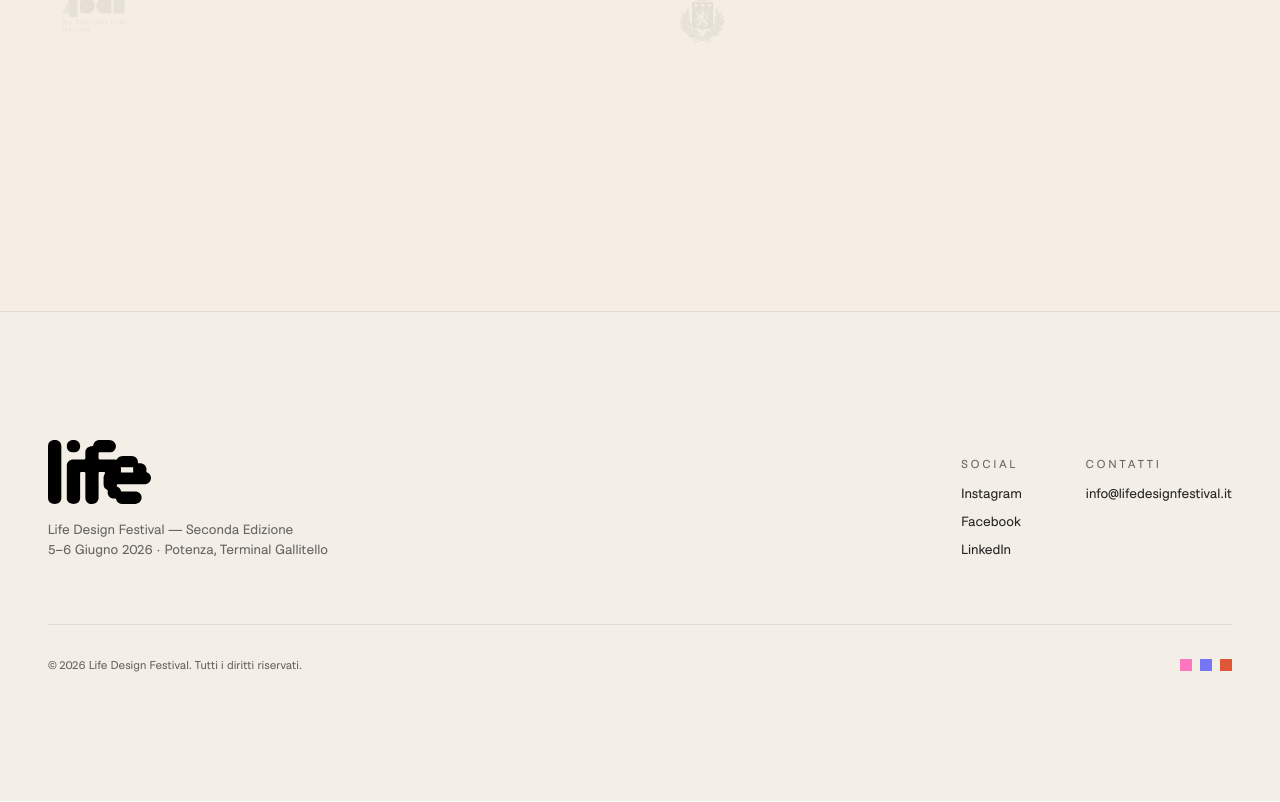
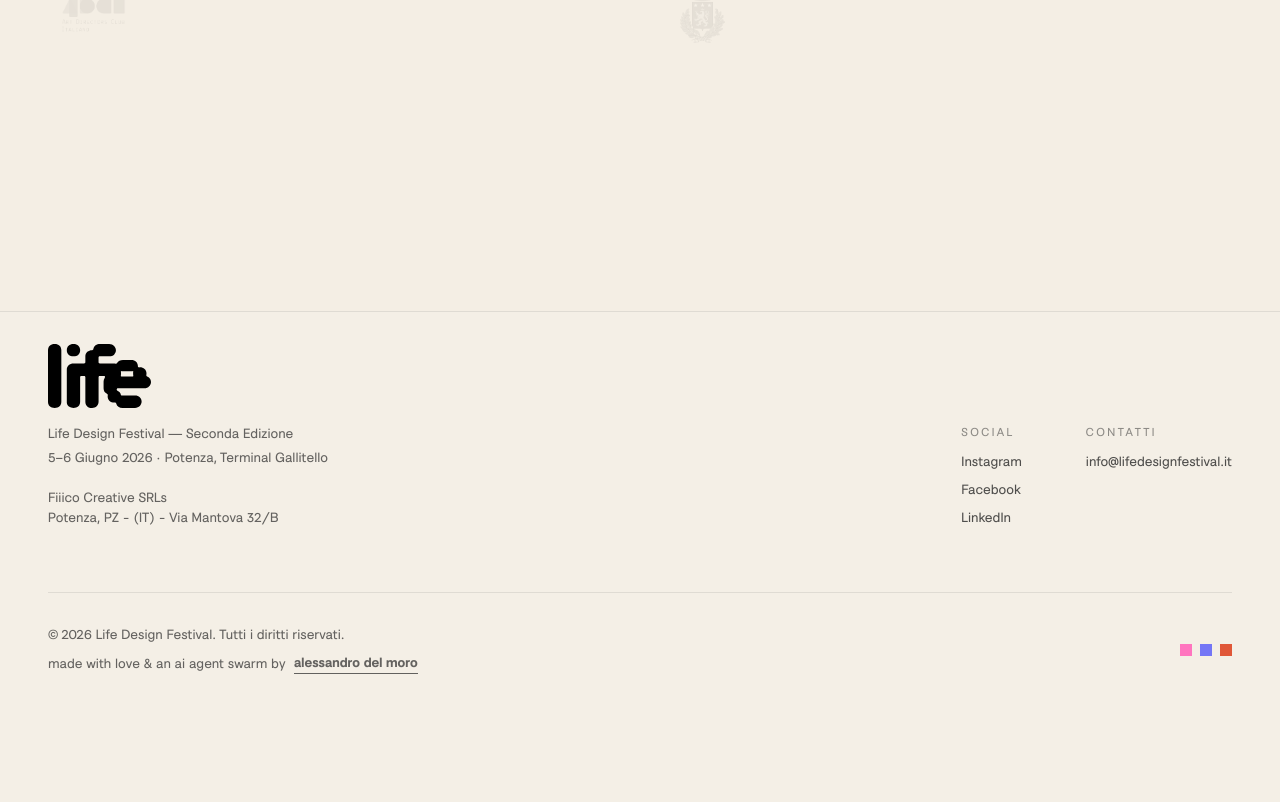
Before and after one commit to alessandrodelmoro9/life-festival-website, a React (Vite) app: page / in a window 1280 px wide. Shown: the part 10211-11013 px from the top of the page. Built offline with nearby package versions, Linux system fonts and the light colour scheme; the HTML template or start-up script is replaced by a standard one.

Commit message:
style(footer): unify text sizes and opacities

```diff
--- a/src/components/FooterSection.tsx
+++ b/src/components/FooterSection.tsx
@@ -2,20 +2,24 @@ import logo from '@/assets/logo.svg';
 
 const FooterSection = () => {
   return (
-    <footer className="relative py-20 md:py-32 border-t border-foreground/10">
+    <footer className="relative pt-0 pb-20 md:pb-32 border-t border-foreground/10">
       <div className="container mx-auto px-6 md:px-12">
-        <div className="flex flex-col md:flex-row md:items-end md:justify-between gap-12">
+        <div className="flex flex-col md:flex-row md:items-end md:justify-between gap-12 pt-8">
           <div>
             <img src={logo} alt="Life Design Festival" className="h-12 md:h-16 w-auto" />
-            <p className="font-body text-sm text-muted-foreground mt-4 max-w-sm">
-              Life Design Festival — Seconda Edizione<br />
-              5–6 Giugno 2026 • Potenza, Terminal Gallitello
-            </p>
+            <div className="font-body text-sm text-foreground/70 mt-4 max-w-sm space-y-1">
+              <p>Life Design Festival — Seconda Edizione</p>
+              <p>5–6 Giugno 2026 • Potenza, Terminal Gallitello</p>
+              <div className="pt-4">
+                <p>Fiiico Creative SRLs</p>
+                <p>Potenza, PZ - (IT) - Via Mantova 32/B</p>
+              </div>
+            </div>
           </div>
 
           <div className="flex flex-col md:flex-row gap-8 md:gap-16">
             <div>
-              <p className="font-body text-xs uppercase tracking-[0.25em] text-muted-foreground mb-3">Social</p>
+              <p className="font-body text-xs uppercase tracking-[0.2em] text-foreground/50 mb-3">Social</p>
               <div className="flex flex-col gap-2">
                 {[
                   { name: 'Instagram', url: 'https://www.instagram.com/life.designfestival/' },
@@ -27,7 +31,7 @@ const FooterSection = () => {
                     href={s.url}
                     target="_blank"
                     rel="noopener noreferrer"
-                    className="font-body text-sm text-foreground hover:text-primary transition-colors duration-300"
+                    className="font-body text-sm text-foreground/80 hover:text-primary transition-colors duration-300"
                   >
                     {s.name}
                   </a>
@@ -35,9 +39,9 @@ const FooterSection = () => {
               </div>
             </div>
             <div>
-              <p className="font-body text-xs uppercase tracking-[0.25em] text-muted-foreground mb-3">Contatti</p>
+              <p className="font-body text-xs uppercase tracking-[0.2em] text-foreground/50 mb-3">Contatti</p>
               <div className="flex flex-col gap-2">
-                <a href="mailto:info@lifedesignfestival.it" className="font-body text-sm text-foreground hover:text-primary transition-colors duration-300">
+                <a href="mailto:info@lifedesignfestival.it" className="font-body text-sm text-foreground/80 hover:text-primary transition-colors duration-300">
                   info@lifedesignfestival.it
                 </a>
               </div>
@@ -45,10 +49,22 @@ const FooterSection = () => {
           </div>
         </div>
 
-        <div className="mt-16 pt-8 border-t border-foreground/10 flex flex-col md:flex-row justify-between items-center gap-4">
-          <p className="font-body text-xs text-muted-foreground">
-            © 2026 Life Design Festival. Tutti i diritti riservati.
-          </p>
+        <div className="mt-16 pt-8 border-t border-foreground/10 flex flex-col md:flex-row justify-between items-center gap-6">
+          <div className="flex flex-col items-center md:items-start gap-2">
+            <p className="font-body text-sm text-foreground/70">
+              © 2026 Life Design Festival. Tutti i diritti riservati.
+            </p>
+            <a
+              href="https://github.com/alessandrodelmoro9"
+              target="_blank"
+              rel="noopener noreferrer"
+              className="group font-body text-sm text-foreground/70 flex items-center gap-2"
+            >
+              <span>made with love & an ai agent swarm by</span>
+              <span className="font-bold border-b border-current transition-colors duration-300 group-hover:text-primary">alessandro del moro</span>
+            </a>
+          </div>
+
           <div className="flex items-center gap-2">
             <div className="w-3 h-3 bg-primary" />
             <div className="w-3 h-3 bg-secondary" />
```
